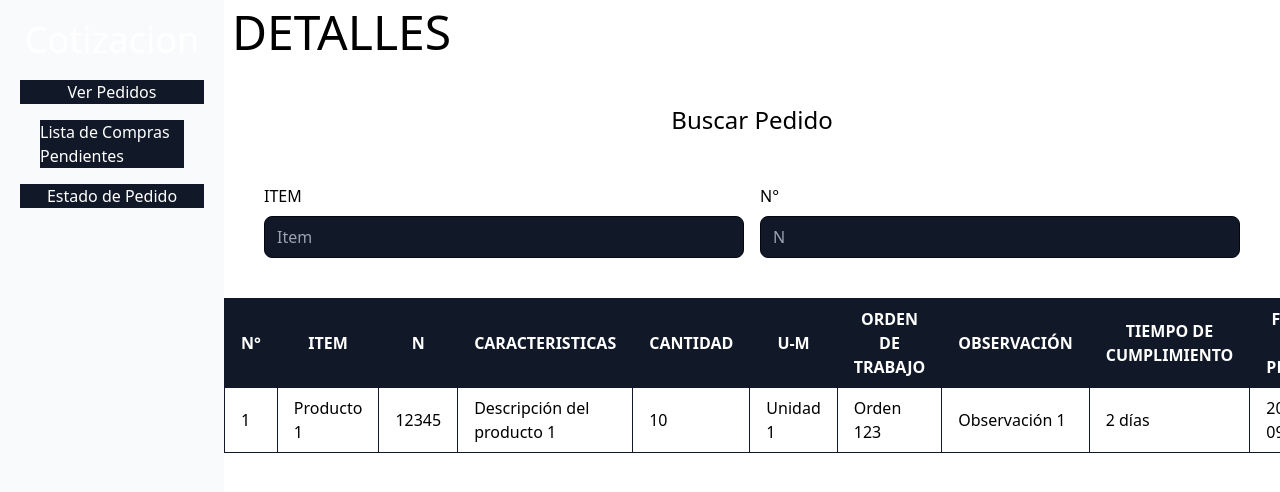
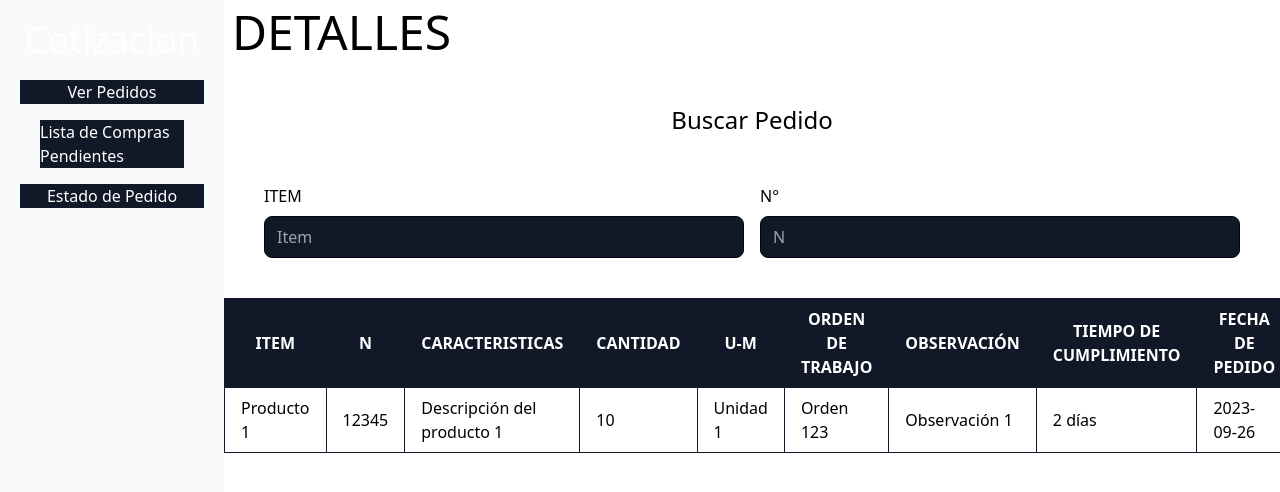
Before and after one commit to r-gabriel-f/adquisiciones, a React (Create React App) app in the folder Front_End/: page /pedidos in a window 1280 px wide. Shown: the top 492 px of the page. Built offline with nearby package versions, Linux system fonts and the light colour scheme.

Commit message:
se actualizo datos de cotizacion

```diff
--- a/Front_End/src/compononts/Cotizacion/Pedidos.js
+++ b/Front_End/src/compononts/Cotizacion/Pedidos.js
@@ -43,7 +43,6 @@ export const Pedidos = ({ username }) => {
           <table className="border-collapse border border-gray-900">
             <thead>
               <tr className="bg-gray-900 text-white">
-                <th className="border border-gray-900 py-2 px-4">N°</th>
                 <th className="border border-gray-900 py-2 px-4">ITEM</th>
                 <th className="border border-gray-900 py-2 px-4">N</th>
                 <th className="border border-gray-900 py-2 px-4">
@@ -65,13 +64,12 @@ export const Pedidos = ({ username }) => {
                   FECHA DE PEDIDO
                 </th>
                 <th className="border border-gray-900 py-2 px-4">ESTADO</th>
-                <th className="border border-gray-900 py-2 px-4">PARA QUE</th>
+
                 <th className="border border-gray-900 py-2 px-4">PEDIDO</th>
               </tr>
             </thead>
             <tbody>
               <tr>
-                <td className="border border-gray-900 py-2 px-4">1</td>
                 <td className="border border-gray-900 py-2 px-4">Producto 1</td>
                 <td className="border border-gray-900 py-2 px-4">12345</td>
                 <td className="border border-gray-900 py-2 px-4">
@@ -86,9 +84,7 @@ export const Pedidos = ({ username }) => {
                 <td className="border border-gray-900 py-2 px-4">2 días</td>
                 <td className="border border-gray-900 py-2 px-4">2023-09-26</td>
                 <td className="border border-gray-900 py-2 px-4">Pendiente</td>
-                <td className="border border-gray-900 py-2 px-4">
-                  Departamento A
-                </td>
+
                 <td className="border border-gray-900 py-2 px-4">Pedido 1</td>
               </tr>
             </tbody>
```
